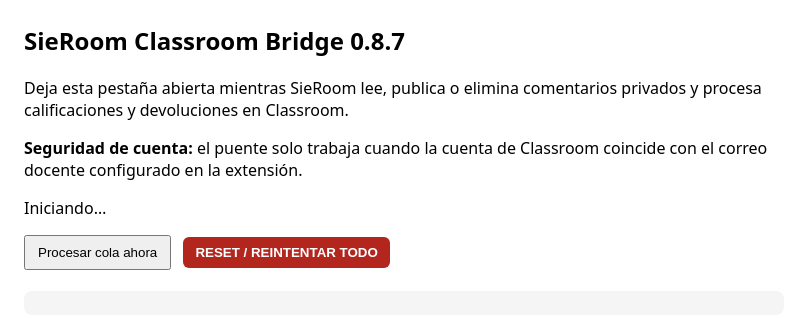
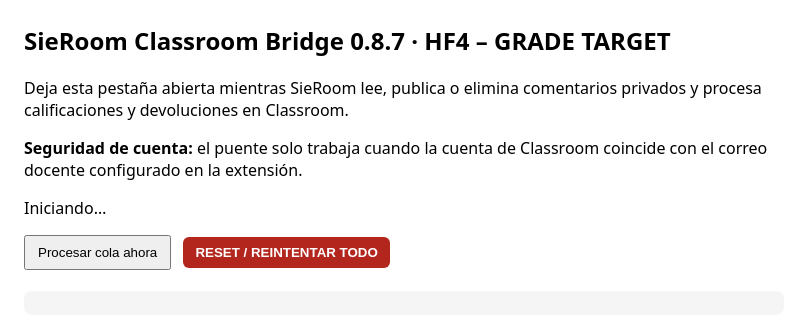
Before and after one commit to JuancitoCozzeti24/santa-rita-escolar, a browser extension: page bridge.html in a window 1280 px wide. Shown: the whole page, without its empty margins (0-806 px from the left). Drawn offline with Linux system fonts and the light colour scheme.

Commit message:
HF4: show GRADE TARGET build in Bridge UI

```diff
--- a/bridge.html
+++ b/bridge.html
@@ -12,7 +12,7 @@
   </style>
 </head>
 <body>
-  <h2>SieRoom Classroom Bridge 0.8.7</h2>
+  <h2>SieRoom Classroom Bridge 0.8.7 · HF4 – GRADE TARGET</h2>
   <p>Deja esta pestaña abierta mientras SieRoom lee, publica o elimina comentarios privados y procesa calificaciones y devoluciones en Classroom.</p><p><strong>Seguridad de cuenta:</strong> el puente solo trabaja cuando la cuenta de Classroom coincide con el correo docente configurado en la extensión.</p>
   <p id="status">Iniciando…</p>
   <button id="pollNow">Procesar cola ahora</button>
```
